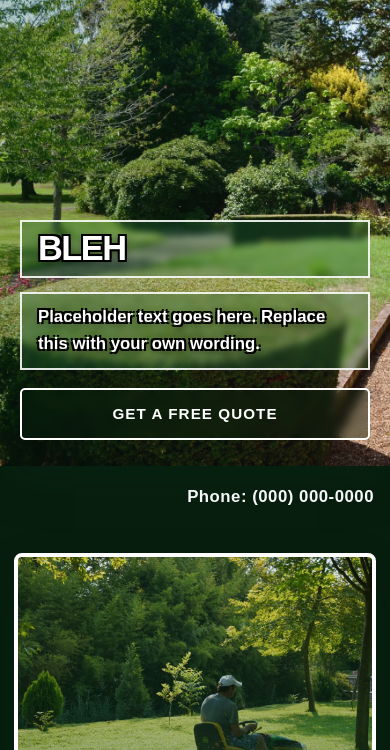
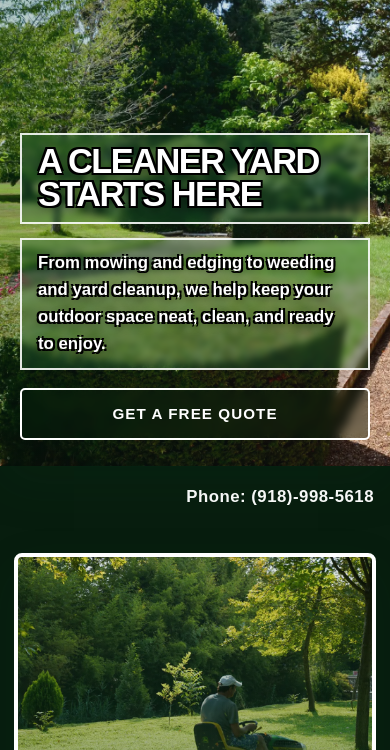
Before and after one commit to Foxx09p/jcm-landscaping, a plain HTML site: page index.html in a window 390 px wide. Shown: the part 94-844 px from the top of the page. Drawn offline with nearby package versions, Linux system fonts and the light colour scheme.

Commit message:
Update hero section text and phone number

```diff
--- a/index.html
+++ b/index.html
@@ -734,13 +734,13 @@
     <section class="hero-wrap" aria-labelledby="hero-title">
       <div class="hero">
         <div class="hero-copy">
-          <h1 class="hero-title outlined-text" id="hero-title">bleh</h1>
-          <p class="hero-text outlined-text">Placeholder text goes here. Replace this with your own wording.</p>
+          <h1 class="hero-title outlined-text" id="hero-title">A Cleaner Yard Starts Here</h1>
+          <p class="hero-text outlined-text">From mowing and edging to weeding and yard cleanup, we help keep your outdoor space neat, clean, and ready to enjoy.</p>
           <a class="hero-quote-button" href="#contact">GET A FREE QUOTE</a>
         </div>
       </div>
       <div class="phone-row">
-        <p class="phone-number">Phone: (000) 000-0000</p>
+        <p class="phone-number">Phone: (918)-998-5618</p>
       </div>
     </section>
 
```
